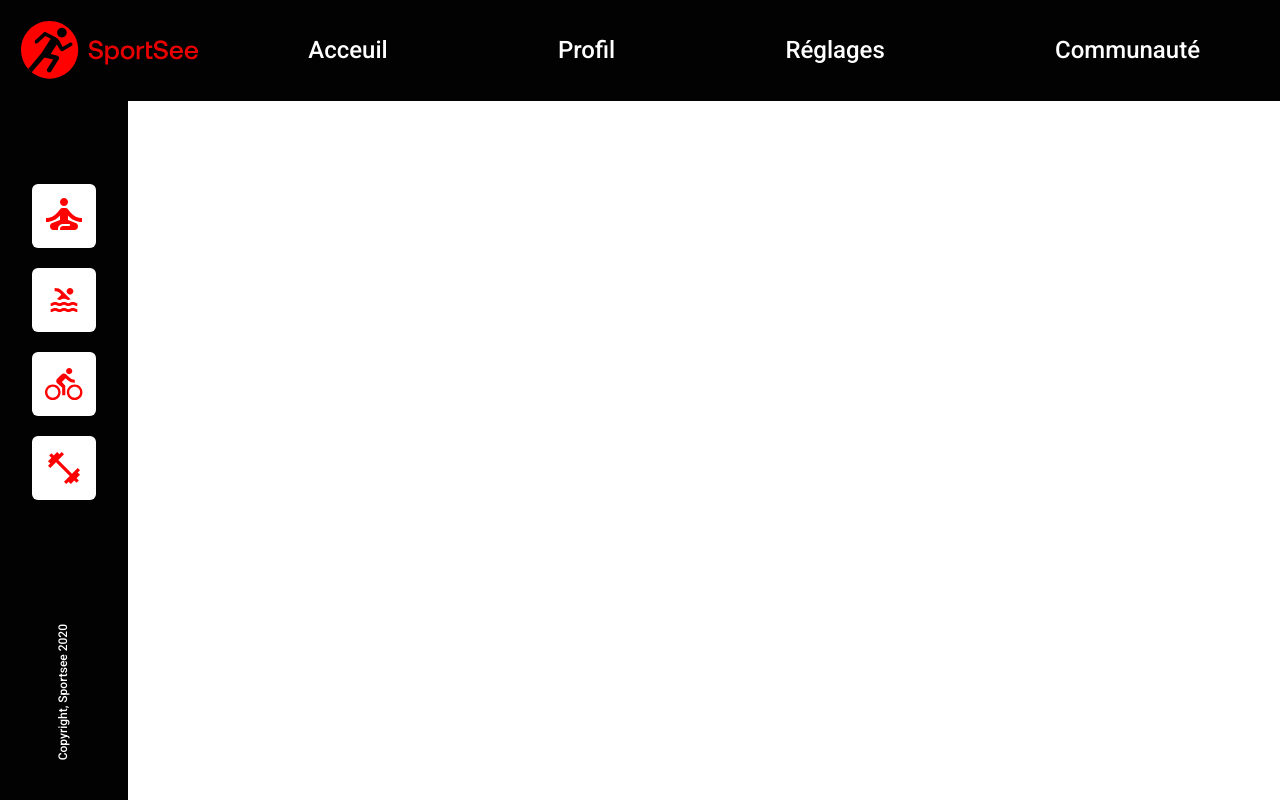
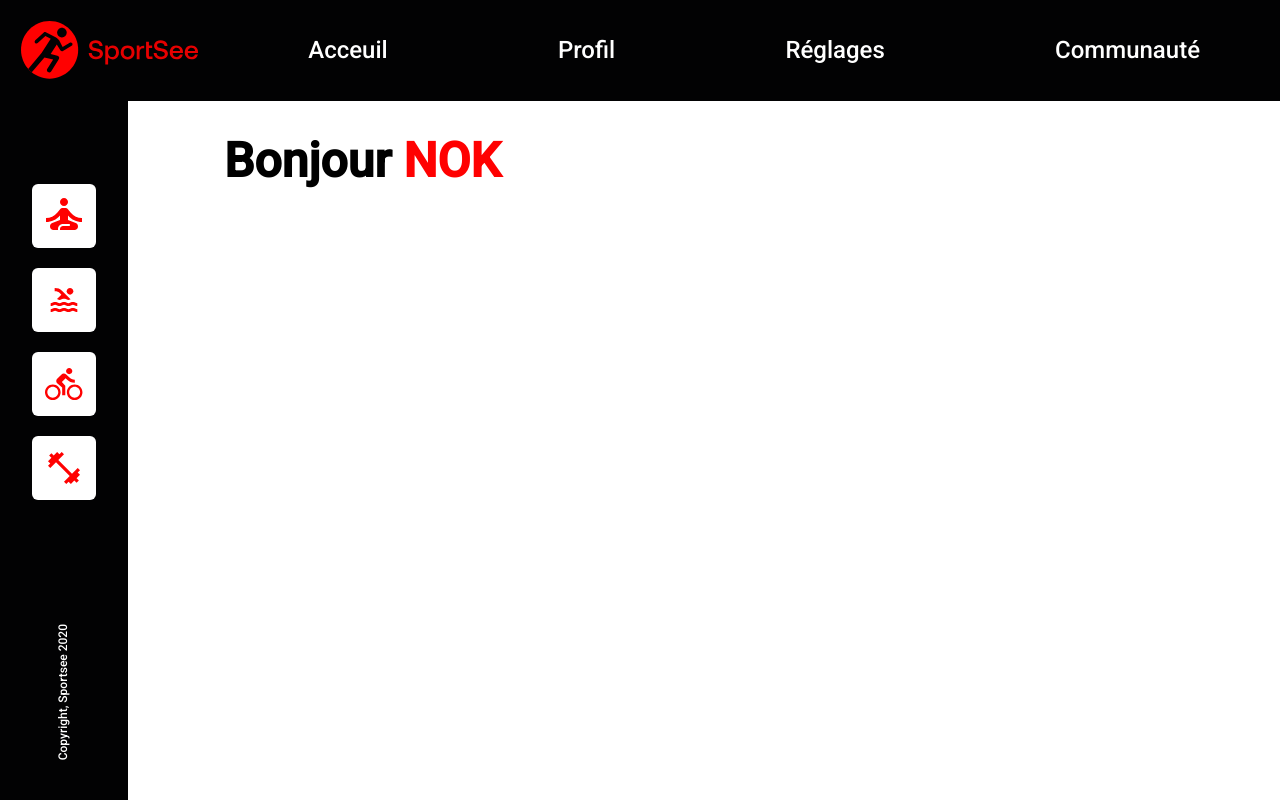
Before and after one commit to ExvigilareGemini/AdelinDubois_12_18062021, a React (Create React App) app in the folder sportsee/: page / in a window 1280 px wide. Built offline with nearby package versions, Linux system fonts and the light colour scheme; no server answers.

Commit message:
Dashboard + title + axios for datas(callservice.js) + layout

```diff
--- a/sportsee/package.json
+++ b/sportsee/package.json
@@ -6,6 +6,7 @@
     "@testing-library/jest-dom": "^5.14.1",
     "@testing-library/react": "^11.2.7",
     "@testing-library/user-event": "^12.8.3",
+    "axios": "^0.21.1",
     "node-sass": "^6.0.0",
     "normalize.css": "^8.0.1",
     "react": "^17.0.2",
--- a/sportsee/src/App.js
+++ b/sportsee/src/App.js
@@ -1,11 +1,13 @@
 import React from 'react';
 import Nav from './components/navbar/Nav';
+import Dashboard from './components/dashboard/Dashboard';
 import './styles/App.scss';
 
 function App() {
 	return (
 		<div className="App">
 			<Nav />
+			<Dashboard />
 		</div>
 	);
 }
--- /dev/null
+++ b/sportsee/src/callservice.js
@@ -0,0 +1,9 @@
+import Axios from 'axios';
+
+export default function getUserDatas(userId) {
+	const datasToReturn = Axios.get(`http://localhost:3000/user/${userId}`)
+		.catch((err) => {
+			console.log(err);
+		});
+	return datasToReturn;
+}
--- a/sportsee/src/components/dashboard/Dashboard.js
+++ b/sportsee/src/components/dashboard/Dashboard.js
@@ -0,0 +1,26 @@
+import React from 'react';
+import getUserDatas from '../../callservice';
+
+class Dashboard extends React.Component {
+	constructor(props) {
+		super(props);
+
+		this.state = {
+			userName : null
+		};
+	}
+
+	async componentDidMount() {
+		const userDatas = await getUserDatas(12);
+		this.setState({ userName : userDatas.data.data.userInfos.firstName});
+	}
+
+	render() {
+		return <nav className="dashboard">
+			<h1 className="dashboard_title">Bonjour <span className="dashboard_title_name">{this.state.userName ? this.state.userName : 'NOK'}</span>
+			</h1>
+		</nav>;
+	}
+}
+
+export default Dashboard;
--- a/sportsee/src/components/navbar/Nav.js
+++ b/sportsee/src/components/navbar/Nav.js
@@ -4,7 +4,7 @@ import VerticalNavbar from './VerticalNavbar';
 
 function Nav() {
 	return (
-		<nav className="Nav">
+		<nav className="nav">
 			<HorizontalNavbar />
 			<VerticalNavbar />
 		</nav>
--- a/sportsee/src/styles/App.scss
+++ b/sportsee/src/styles/App.scss
@@ -4,6 +4,8 @@
 //mixins
 @import "./utils/mixins";
 
-// navbar
-@import "../styles/components/navbar/horizontalNavbar";
-@import "../styles/components/navbar/verticalNavbar";
+//navbar
+@import "../styles/components/navbar/nav";
+
+//dashboard
+@import "../styles/components/dashboard/dashboard.scss";
--- a/sportsee/src/styles/_grid.scss
+++ b/sportsee/src/styles/_grid.scss
@@ -1,6 +1,6 @@
-.Nav {
+.App {
     display: grid;
     height: 100vh;
     grid-template-columns: repeat(10, 1fr);
-    grid-template-rows: repeat(14, 1fr);
+    grid-template-rows: repeat(12, 1fr);
 }
--- /dev/null
+++ b/sportsee/src/styles/components/dashboard/_dashboard.scss
@@ -0,0 +1,16 @@
+.dashboard {
+  grid-column: 2 / 11;
+  grid-row: 3 / 13;
+  display: grid;
+  grid-template-columns: repeat(12, 1fr);
+  grid-template-rows: repeat(12, 1fr);
+
+  &_title {
+    grid-column: 2 / 13;
+    margin: 0;
+    font-size: 48px;
+    &_name {
+      color: #ff0101;
+    }
+  }
+}
--- a/sportsee/src/styles/components/navbar/_horizontalNavbar.scss
+++ /dev/null
@@ -1,17 +0,0 @@
-.horizontalNavbar {
-  grid-column: 1 / 11;
-  display: flex;
-  align-items: center;
-  justify-content: space-between;
-  background-color: #020203;
-
-  &_logo {
-    margin: 20px;
-  }
-  &_link {
-    margin-right: 80px;
-    color: #ffffff;
-    cursor: pointer;
-    font-size: 24px;
-  }
-}
--- a/sportsee/src/styles/components/navbar/_verticalNavbar.scss
+++ b/sportsee/src/styles/components/navbar/_nav.scss
@@ -1,3 +1,29 @@
+.nav {
+  grid-column: 1 / 11;
+  grid-row: 1 / 13;
+  display: grid;
+  grid-template-columns: 10vw 1fr;
+  grid-template-rows: 1fr 10fr;
+}
+
+.horizontalNavbar {
+  grid-column: 1 / 11;
+  display: flex;
+  align-items: center;
+  justify-content: space-between;
+  background-color: #020203;
+
+  &_logo {
+    margin: 20px;
+  }
+  &_link {
+    margin-right: 80px;
+    color: #ffffff;
+    cursor: pointer;
+    font-size: 24px;
+  }
+}
+
 .verticalNavbar {
   @include flexBox-DirJuAl(column, flex-end, center);
   grid-row: 2 / 15;
```
Also changed, not shown: 2 other files (tests, documents, lock files or other folders).
